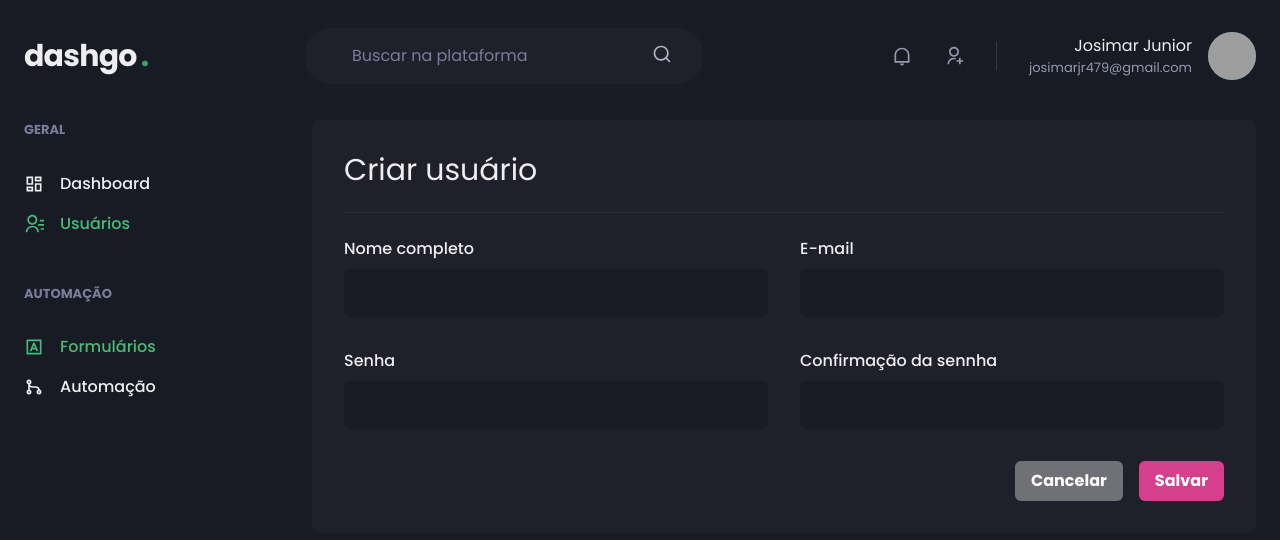
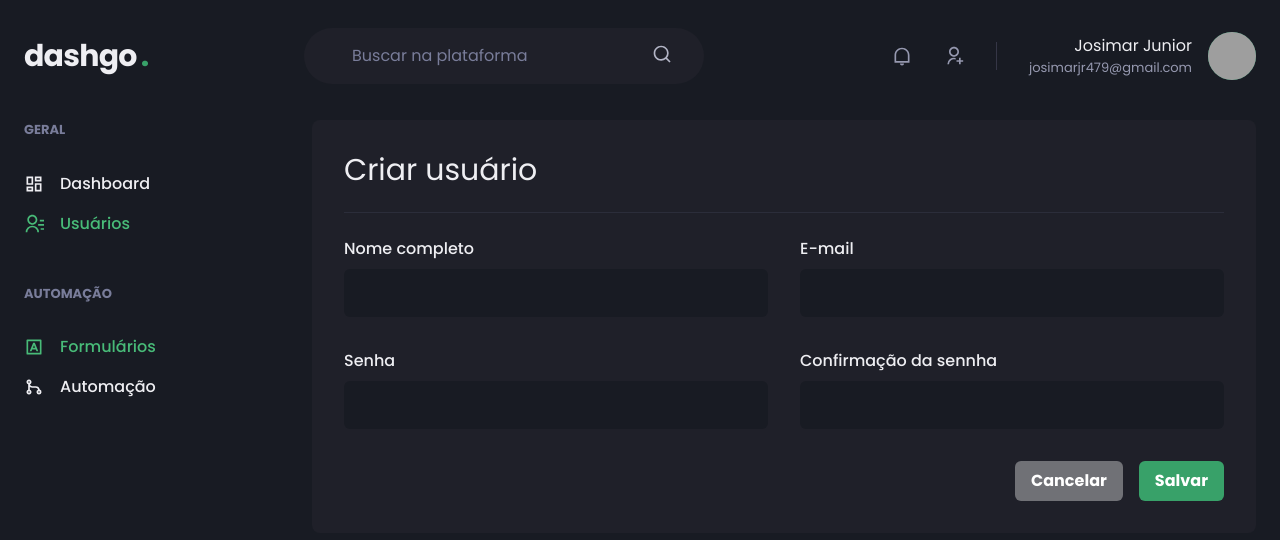
Before and after one commit to Josimar16/template, a Next.js app in the folder web/: page /users/create in a window 1280 px wide. Shown: the top 540 px of the page. Built offline with nearby package versions, Linux system fonts and the light colour scheme; grey boxes are pictures that could not be loaded; what miragejs would draw is missing.

Commit message:
style: :lipstick: Alterando tema de pink para green

```diff
--- a/web/src/pages/users/create.tsx
+++ b/web/src/pages/users/create.tsx
@@ -122,7 +122,7 @@ export default function CreateUser() {
               <Link href="/users" passHref>
                 <Button colorScheme="whiteAlpha">Cancelar</Button>
               </Link>
-              <Button colorScheme="pink" type="submit" isLoading={formState.isSubmitting}>Salvar</Button>
+              <Button colorScheme="green" type="submit" isLoading={formState.isSubmitting}>Salvar</Button>
             </HStack>
           </Flex>
         </Box>
```
